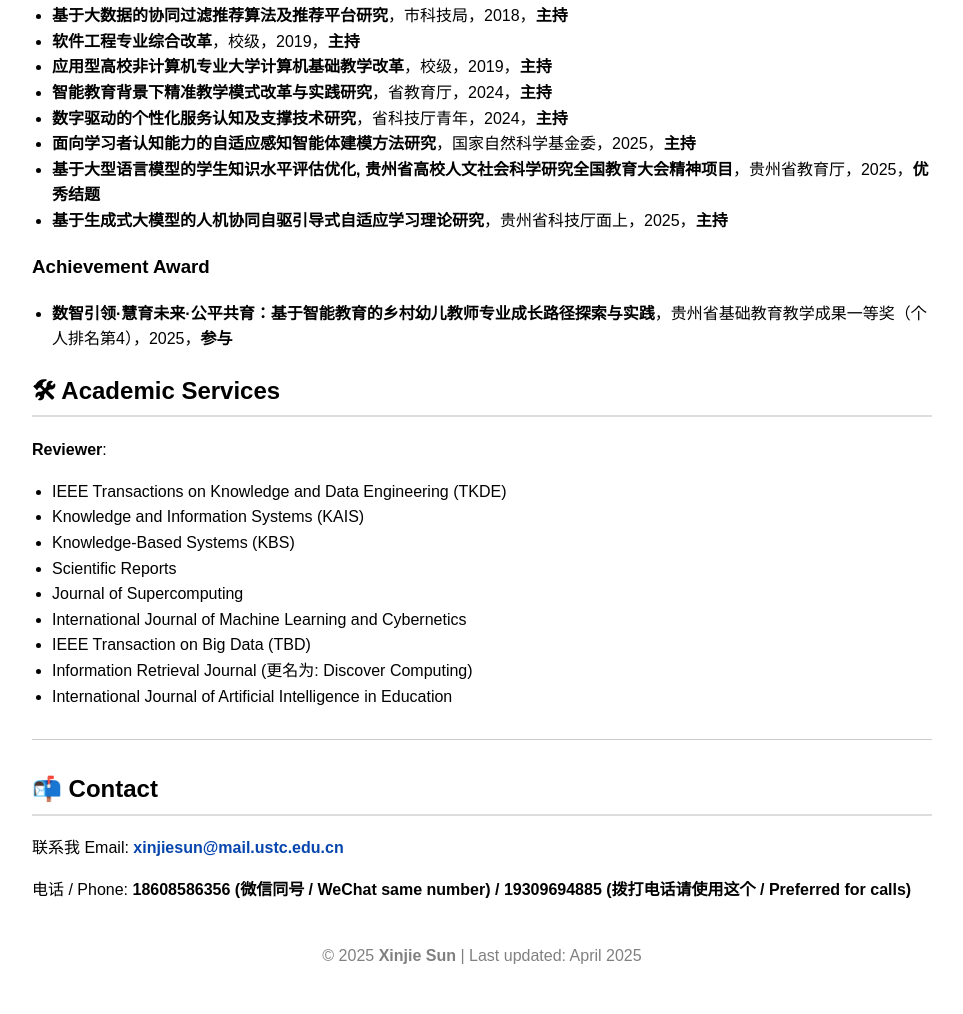
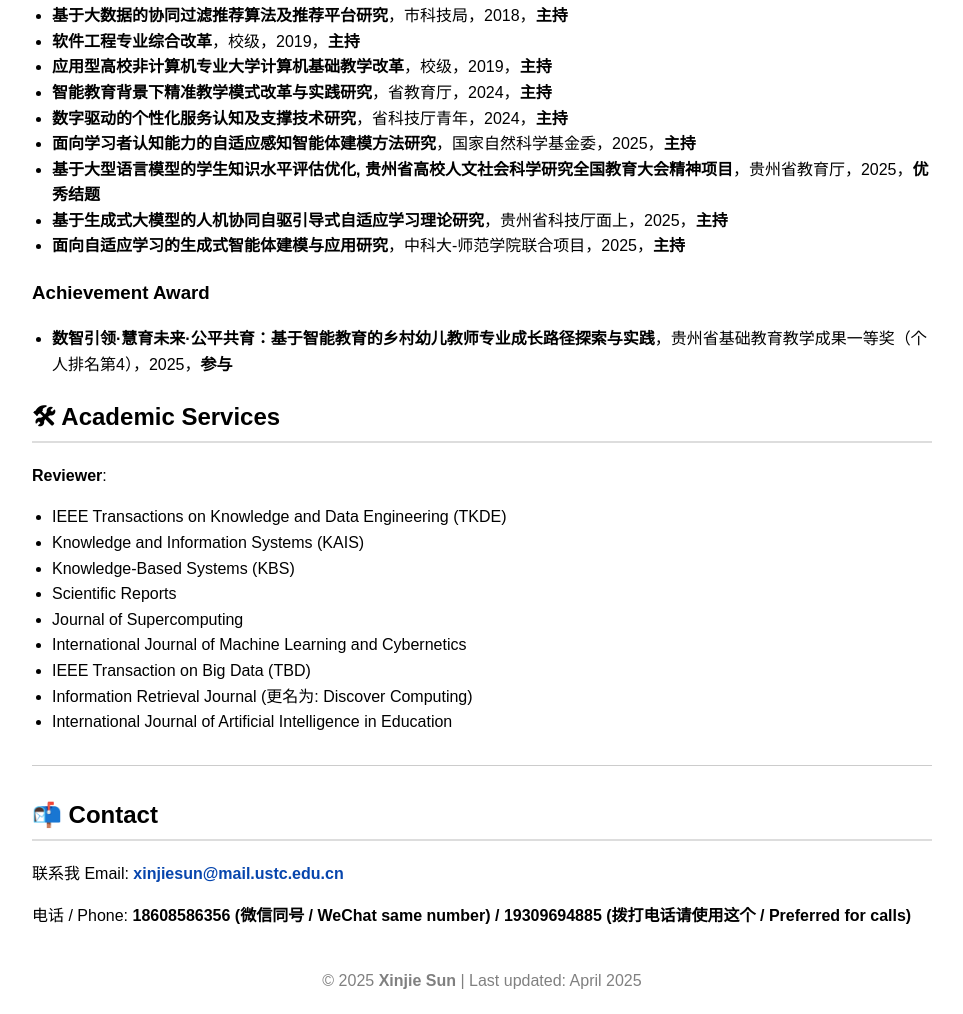
Before and after one commit to xinjiesun-ustc/xinjiesun-ustc.github.io, a plain HTML site: page index.html in a window 1280 px wide. Shown: the part 2664-3678 px from the top of the page, without its empty margins (158-1121 px from the left). Before the commit the page ends 3652 px from the top, so only its background shows below. Drawn offline with Linux system fonts and the light colour scheme.

Commit message:
Update index.html

```diff
--- a/index.html
+++ b/index.html
@@ -201,6 +201,7 @@
      <li><strong>面向学习者认知能力的自适应感知智能体建模方法研究</strong>，国家自然科学基金委，2025，<strong>主持</strong></li>
     <li><strong>  基于大型语言模型的学生知识水平评估优化, 贵州省高校人文社会科学研究全国教育大会精神项目</strong>，贵州省教育厅，2025，<strong>优秀结题</strong></li>
     <li><strong>基于生成式大模型的人机协同自驱引导式自适应学习理论研究</strong>，贵州省科技厅面上，2025，<strong>主持</strong></li>
+     <li><strong>面向自适应学习的生成式智能体建模与应用研究</strong>，中科大-师范学院联合项目，2025，<strong>主持</strong></li>
   </ul>
    <h3>Achievement Award</h3>
   <ul>
```
